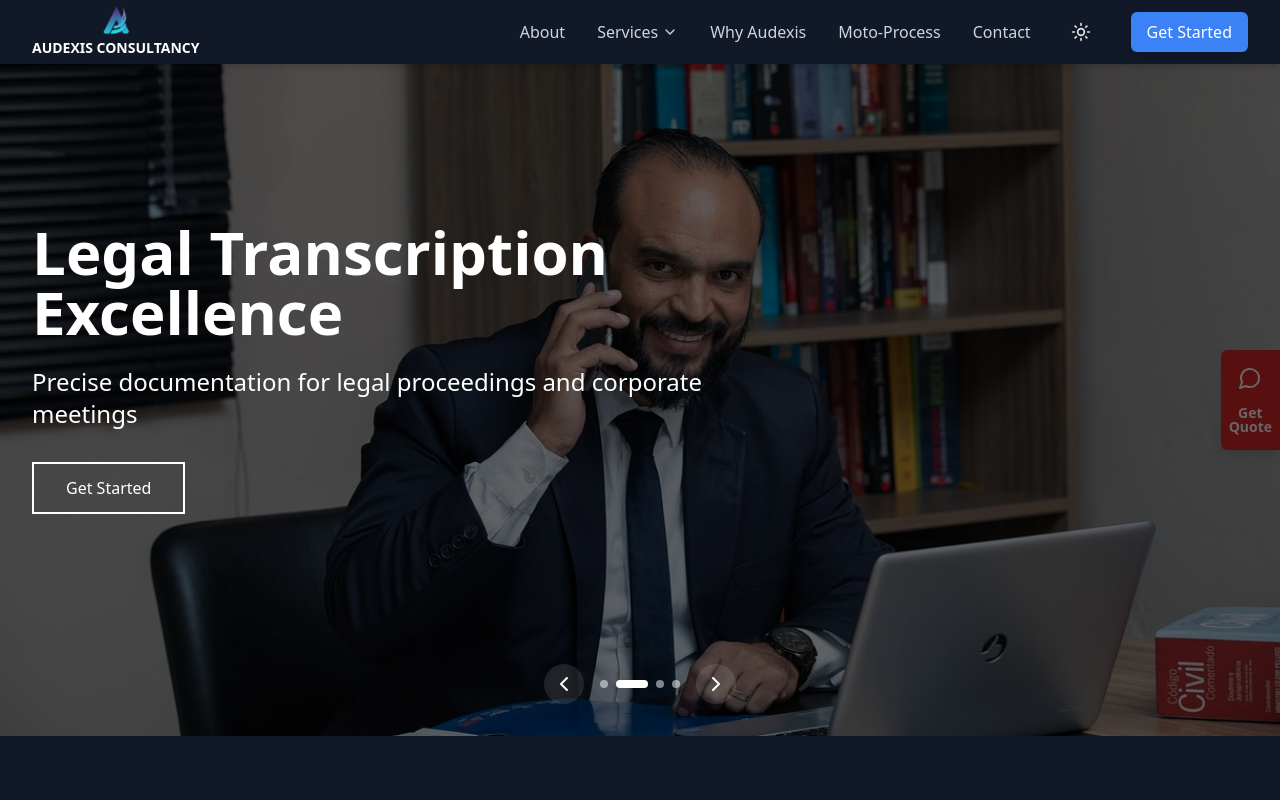
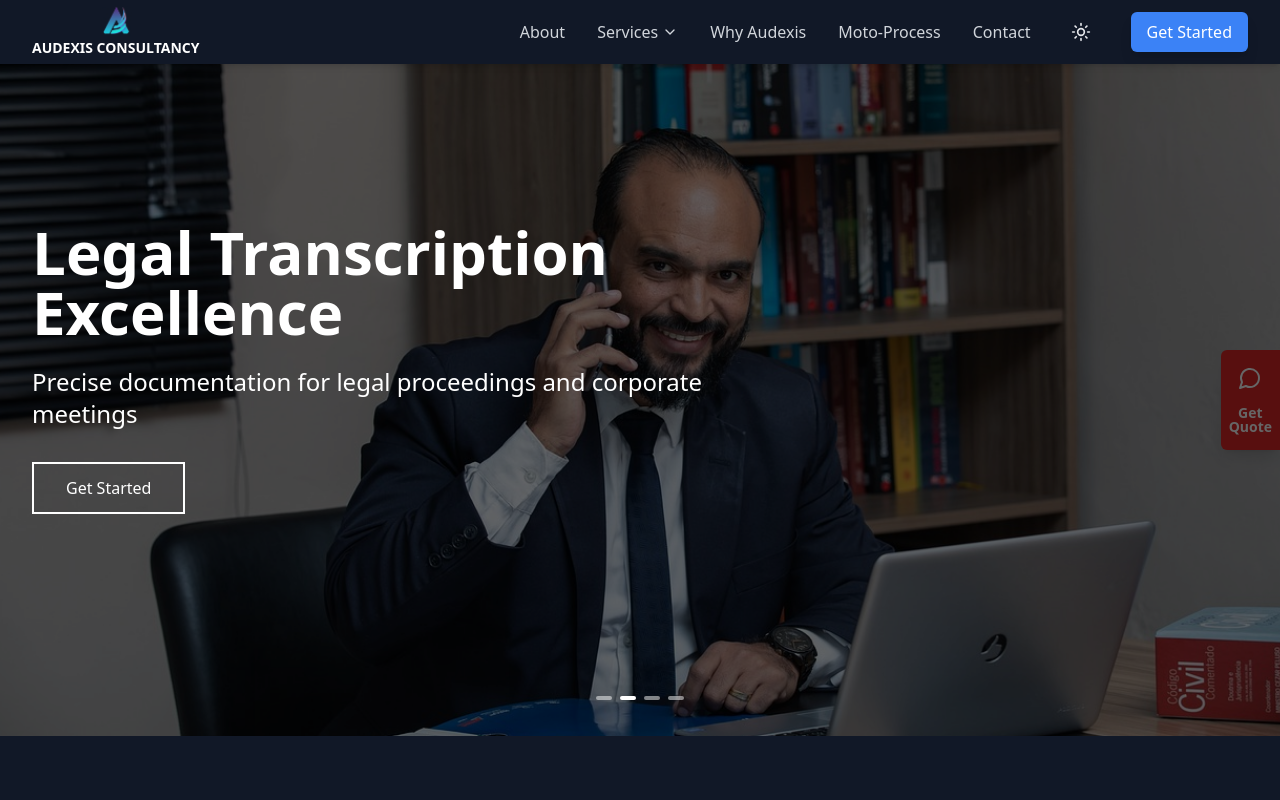
Before and after one commit to newcomer119/Audexis, a React (Vite) app: page / in a window 1280 px wide. Shown: the top 800 px of the page. Built offline with nearby package versions, Linux system fonts and the light colour scheme.

Commit message:
made changes

```diff
--- a/src/components/Hero.tsx
+++ b/src/components/Hero.tsx
@@ -60,14 +60,6 @@ export function Hero() {
     return () => clearInterval(timer);
   }, []);
 
-  const nextSlide = () => {
-    setCurrentSlide((prev) => (prev + 1) % slides.length);
-  };
-
-  const prevSlide = () => {
-    setCurrentSlide((prev) => (prev - 1 + slides.length) % slides.length);
-  };
-
   return (
     <div>
       {/* Hero Slider Section */}
@@ -118,34 +110,18 @@ export function Hero() {
           </div>
         ))}
 
-        {/* Navigation buttons */}
-        <div className="absolute bottom-8 left-1/2 -translate-x-1/2 z-30 flex items-center space-x-4">
-          <button
-            onClick={prevSlide}
-            className="p-2 rounded-full bg-white/10 hover:bg-white/20 transition-colors"
-            aria-label="Previous slide"
-          >
-            <ChevronLeft className="w-6 h-6 text-white" />
-          </button>
-          <div className="flex space-x-2">
+        {/* Add slide indicators */}
+        <div className="absolute bottom-9 left-0 right-0 z-30 flex justify-center gap-2">
           {slides.map((_, index) => (
             <button
               key={index}
               onClick={() => setCurrentSlide(index)}
-                className={`w-2 h-2 rounded-full transition-all duration-300 ${
-                  currentSlide === index ? 'w-8 bg-white' : 'bg-white/50'
+              className={`h-1 rounded-full transition-all duration-300 ${
+                currentSlide === index ? 'w-4 bg-white' : 'w-4 bg-white/50'
               }`}
               aria-label={`Go to slide ${index + 1}`}
             />
           ))}
-          </div>
-          <button
-            onClick={nextSlide}
-            className="p-2 rounded-full bg-white/10 hover:bg-white/20 transition-colors"
-            aria-label="Next slide"
-          >
-            <ChevronRight className="w-6 h-6 text-white" />
-          </button>
         </div>
       </div>
 
--- a/src/components/moto-process/CoreValues.tsx
+++ b/src/components/moto-process/CoreValues.tsx
@@ -21,10 +21,14 @@ export function CoreValues() {
   ];
 
   return (
-    <div className="mb-16">
+    <div className="mb-10">
       <div className="prose prose-lg dark:prose-invert max-w-none mb-12">
-        <p className="text-gray-700 dark:text-gray-300 leading-relaxed">
-          Quality, accuracy, and Transparency with timely delivery are critical, especially in our transcription services and our moto is to consistently maintain. Quality is achieved through a meticulous process, where we ensure that every transcription is error-free, grammatically correct, and formatted according to our clients' specific needs.
+        <p className="text-gray-700 flex flex-col justify-center dark:text-gray-300 leading-relaxed font-medium text-center">
+          Quality, accuracy, and transparency with timely delivery are critical, especially in our transcription services.
+          <br />
+          Our motto is to consistently maintain the highest standards in everything we do.
+          <br />
+          Quality is achieved through a meticulous process, ensuring error-free, grammatically correct transcriptions formatted to our clients' needs.
         </p>
       </div>
       <div className="grid grid-cols-1 md:grid-cols-3 gap-8">
--- a/src/pages/MotoProcess.tsx
+++ b/src/pages/MotoProcess.tsx
@@ -9,13 +9,10 @@ export function MotoProcess() {
     <div className="relative pt-20 section-gradient min-h-screen">
       <BackgroundAnimation />
       <div className="max-w-7xl mx-auto px-4 sm:px-6 lg:px-8 py-12">
-        <div className="text-center mb-16">
-          <h1 className="text-4xl sm:text-5xl font-bold text-gray-900 dark:text-white mb-6">
+        <div className="text-center mb-6">
+          <h1 className="text-4xl sm:text-5xl font-bold text-gray-900 dark:text-white mb-3">
             Our Process & Values
           </h1>
-          <p className="text-lg sm:text-xl text-gray-700 dark:text-gray-300 max-w-3xl mx-auto">
-            Delivering excellence through a meticulous and transparent process
-          </p>
         </div>
 
         <CoreValues />
```
Lines whose indentation alone changed are shown as unchanged.
